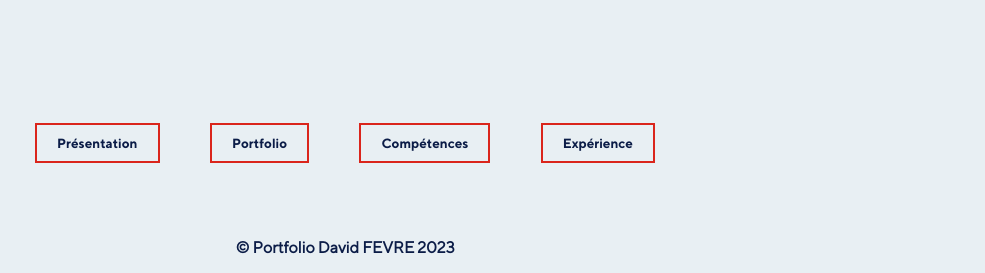
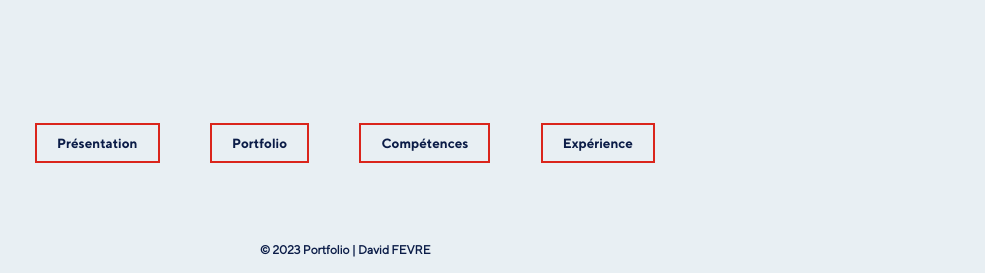
Before and after one commit to SlideDF/portfolio, a React app: page / in a window 1280 px wide. Shown: the part 527-800 px from the top of the page, without its empty margins (295-1280 px from the left). Built offline with nearby package versions, Linux system fonts and the light colour scheme.

Commit message:
update footer

```diff
--- a/src/components/Footer/Footer.js
+++ b/src/components/Footer/Footer.js
@@ -3,7 +3,7 @@ import './Footer.css'
 const Footer = () => {
     return (
         <footer>
-            <span>© Portfolio David FEVRE 2023</span>
+            <span>© 2023 Portfolio | David FEVRE</span>
         </footer>
     )
 }
--- a/src/components/Footer/Footer.scss
+++ b/src/components/Footer/Footer.scss
@@ -1,11 +1,13 @@
 footer {
     font-weight: bold;
-    position: absolute;
+    font-size: 12px;
     opacity: 0;
-    bottom: 1rem;
-    left: 50%;
-    transform: translate(-50%, 0);
+    width: 100%;
+    text-align: center;
     z-index: 999;
     animation: fadeIn 1s forwards;
     animation-delay: 3s;
+
+    position: absolute;
+    bottom: 1rem;
 }
```
Also changed, not shown: src/components/Footer/Footer.css.
